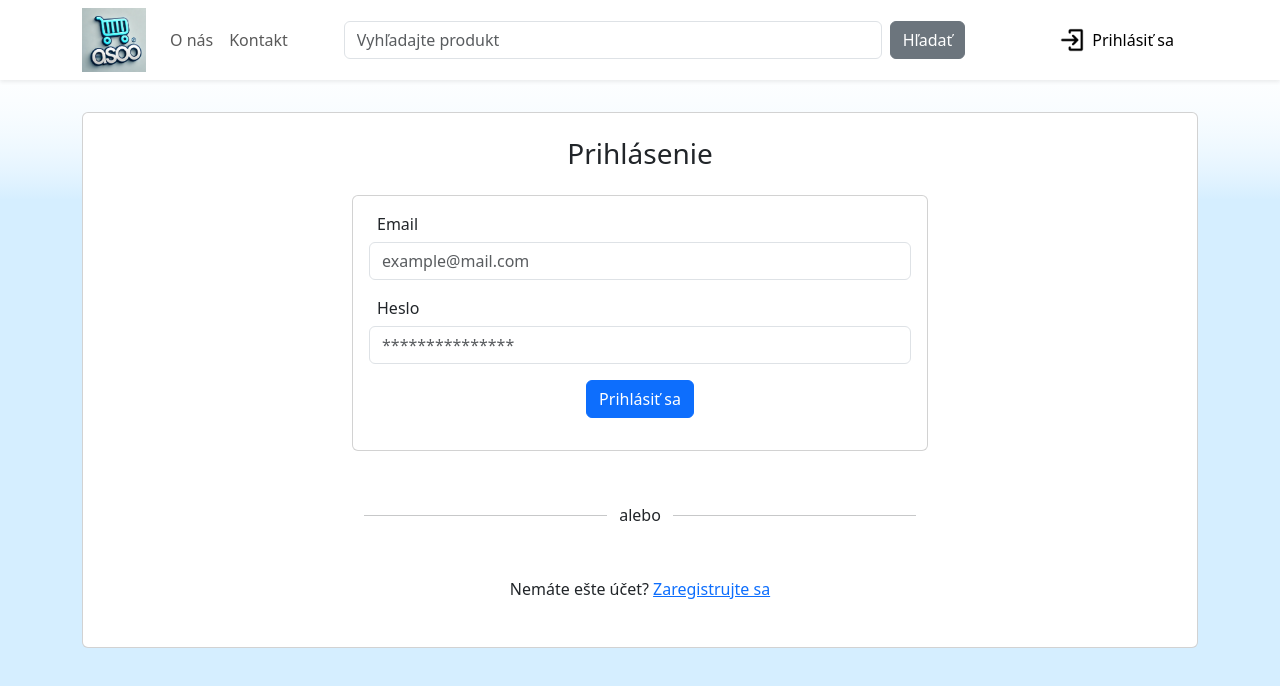
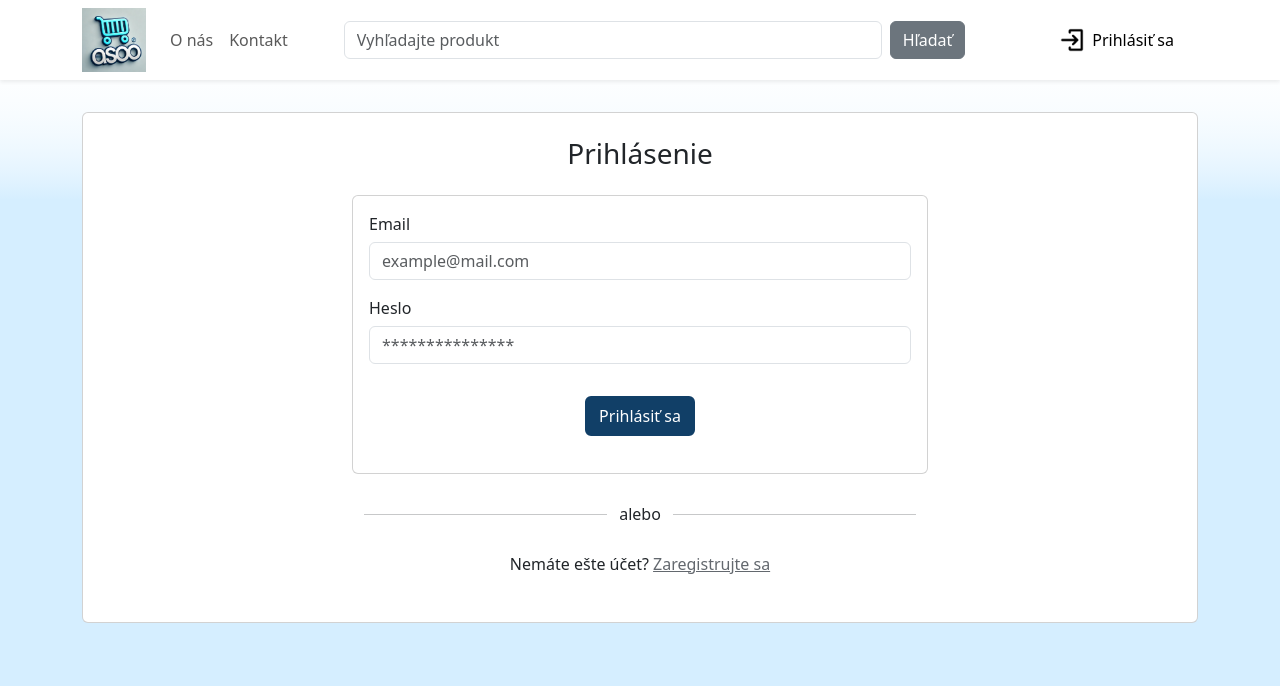
Before and after one commit to MiroslavMalisek/ASOS-Front-end-new, a React (Vite) app: page /login in a window 1280 px wide. Shown: the top 686 px of the page. Built offline with nearby package versions, Linux system fonts and the light colour scheme.

Commit message:
feat: Improving desing of Login and Register form and making it interactive

```diff
--- /dev/null
+++ b/src/components/form/Form.css
@@ -0,0 +1,18 @@
+.form-submit-div{
+    display: flex;
+    justify-content: center;
+}
+
+.form-submit-button{
+    background-color: var(--product-font-color);
+    border: 2px solid var(--product-font-color);
+}
+
+.form-submit-button:hover{
+    border: 2px solid var(--in-stock-font-color);
+    background-color: var(--product-font-color);
+}
+
+.spinner{
+    color: var(--product-font-color);
+}
--- a/src/components/form/LoginForm.tsx
+++ b/src/components/form/LoginForm.tsx
@@ -1,79 +1,70 @@
 import Button from "react-bootstrap/Button";
-import Col from "react-bootstrap/Col";
 import Form from "react-bootstrap/Form";
-import Row from "react-bootstrap/Row";
 import Card from "react-bootstrap/Card";
-import {useEffect, useState} from 'react';
+import './Form.css'
+import React, {useEffect, useState} from 'react';
 import {useNavigate} from 'react-router-dom';
+import {LoginFormDataInterface} from './LoginFormDataInterface.ts'
+import {Spinner} from "react-bootstrap";
 
 type Props = {};
 
 export function LoginForm({}: Props) {
-  const [server_public_key, setServerPublicKey] = useState("");
+
     const [loading, setLoading] = useState(false);
     const [error, setError] = useState({
         message: ""
     });
     const [login_success, setLoginSuccess] = useState(false);
     const navigate = useNavigate();
-  const [formData, setFormData] = useState({
+    const [formData, setFormData] = useState<LoginFormDataInterface>({
         email: "",
         password: "",
-  });
+    })
 
     const signIn = (e: any) => {
         e.preventDefault();
+        setLoading(true)
+        setTimeout(() => {
+            console.log("Data:", formData);
+            setLoading(false);
+        }, 2000);
     };
 
-  const handleInputChange = (e: any) => {
-    e.preventDefault();
+    const handleChange = (e: React.ChangeEvent<HTMLInputElement>) => {
+        const { name, value } = e.target;
+        setFormData({
+            ...formData,
+            [name]: value,
+        });
     }
 
     return (
         <Card className="mx-auto" style={{ maxWidth: "36rem" }}>
             <Card.Body>
                 <Form onSubmit={signIn}>
-          <Form.Group as={Row} className="mb-3" controlId="formHorizontalEmail">
-            <Col>
-              <Form.Label className="ms-2 h6">Email</Form.Label>
-              <Form.Control
-                type="email"
-                name="email"
-                value={formData.email}
-                onChange={handleInputChange}
-                placeholder="example@mail.com"
-                required={true}
-              />
-            </Col>
+                    <Form.Group className="mb-3" controlId="formGroupEmail">
+                        <Form.Label className='h6'>Email</Form.Label>
+                        <Form.Control type="email" name="email" value={formData.email} onChange={handleChange}
+                                      placeholder="example@mail.com" required={true}/>
+                    </Form.Group>
+                    <Form.Group className="mb-3" controlId="formGroupPassword">
+                        <Form.Label className='h6'>Heslo</Form.Label>
+                        <Form.Control type="password" name="password" value={formData.password} onChange={handleChange}
+                                      placeholder="***************" required={true}/>
                     </Form.Group>
 
-          <Form.Group
-            as={Row}
-            className="mb-3"
-            controlId="formHorizontalPassword"
-          >
-            <Col>
-              <Form.Label className="ms-2 h6">Heslo</Form.Label>
-              <Form.Control
-                type="password"
-                name="password"
-                value={formData.password}
-                onChange={handleInputChange}
-                placeholder="***************"
-                required={true}
-              />
-            </Col>
-          </Form.Group>
+                    {loading ? (
+                        <div className="form-submit-div">
+                            <Spinner animation="border" className="spinner my-3" />
+                        </div>
 
-          <Form.Group as={Row} className="mb-3 text-center">
-            <Col>
-              <Button type="submit" /*onClick={(e) => signIn(e)}*/>
-                Prihlásiť sa
-              </Button>
-            </Col>
-          </Form.Group>
+                    ) : (
+                        <div className="form-submit-div">
+                            <Button type="submit" className="form-submit-button my-3">Prihlásiť sa</Button>
+                        </div>
+                    )}
                 </Form>
-        {loading && <p>Sending data...</p>}
                 {error && <p>{error.message}</p>}
                 {!loading && login_success && (
                     <p>{sessionStorage.getItem("session_token")}</p>
--- /dev/null
+++ b/src/components/form/LoginFormDataInterface.ts
@@ -0,0 +1,4 @@
+export interface LoginFormDataInterface {
+    email: string;
+    password: string;
+}
--- a/src/pages/Login.tsx
+++ b/src/pages/Login.tsx
@@ -11,7 +11,7 @@ export function Login() {
         <h3 className="text-center my-4">Prihlásenie</h3>
         <LoginForm />
         <Row
-          className="my-5 mx-auto align-items-center"
+          className="mt-4 mb-4 mx-auto align-items-center"
           style={{ maxWidth: "36rem" }}
         >
           <Col className="text-end pe-0">
@@ -25,7 +25,7 @@ export function Login() {
           </Col>
         </Row>
         <h6 className="text-center mb-5">
-          Nemáte ešte účet? <a href="/register">Zaregistrujte sa</a>
+          Nemáte ešte účet? <a className="log-reg-link" href="/register">Zaregistrujte sa</a>
         </h6>
       </Container>
     </>
--- a/src/pages/Register.tsx
+++ b/src/pages/Register.tsx
@@ -2,6 +2,7 @@ import { Container } from "react-bootstrap";
 import Row from "react-bootstrap/Row";
 import Col from "react-bootstrap/Col";
 import { RegisterForm } from "../components/form/RegisterForm";
+import "../styles/Login.css"
 
 export function Register() {
   return (
@@ -10,7 +11,7 @@ export function Register() {
         <h3 className="text-center my-4">Registrácia</h3>
         <RegisterForm />
         <Row
-          className="my-5 mx-auto align-items-center"
+          className="mt-4 mb-4 mx-auto align-items-center"
           style={{ maxWidth: "36rem" }}
         >
           <Col className="text-end pe-0">
@@ -24,7 +25,7 @@ export function Register() {
           </Col>
         </Row>
         <h6 className="text-center mb-5">
-          Už ste zaregistrovaný? <a href="/login">Prihláste sa</a>
+          Už ste zaregistrovaný? <a className="log-reg-link" href="/login">Prihláste sa</a>
         </h6>
       </Container>
     </>
--- a/src/styles/Login.css
+++ b/src/styles/Login.css
@@ -6,3 +6,9 @@
     transform: translateY(15%);
     margin: auto;*/
 }
+.log-reg-link {
+    color: var(--out-stock-font-color);
+}
+.log-reg-link:hover {
+    color: var(--product-font-color);
+}
```
Also changed, not shown: src/components/form/RegisterForm.tsx (+39 -25 lines), src/components/form/RegisterFormDataInterface.ts (added, +8 -0 lines). Lines whose indentation alone changed are shown as unchanged.
